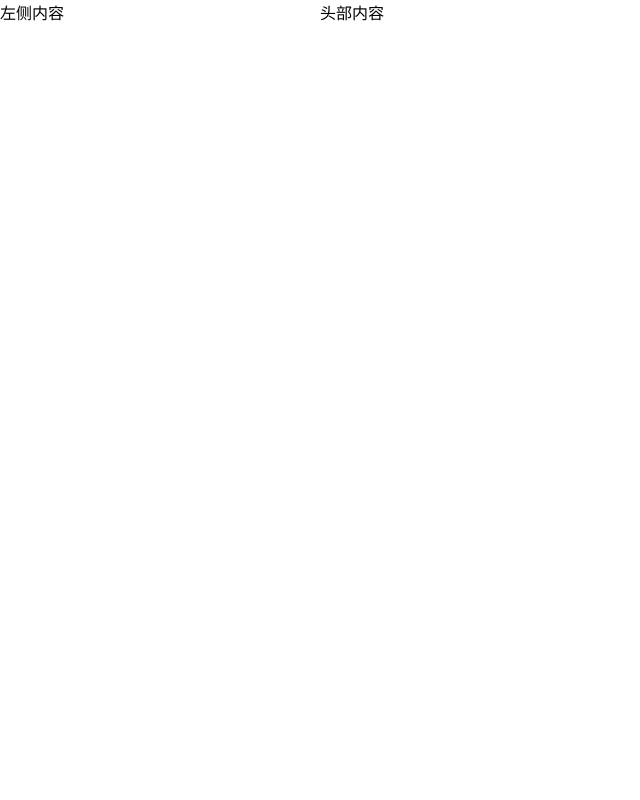
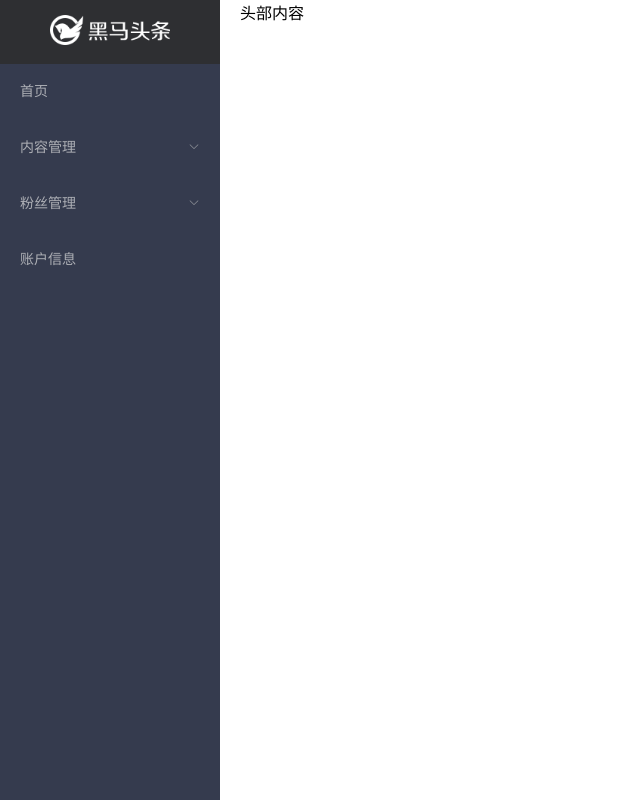
Before and after one commit to Ku-xiang/hmtt, a Vue app: page /#/home in a window 1280 px wide. Shown: the whole page, without its empty margins (0-640 px from the left). Built offline with nearby package versions, Linux system fonts and the light colour scheme.

Commit message:
黑马头条PC-主页模块-左侧导航菜单

```diff
--- a/src/views/home/index.vue
+++ b/src/views/home/index.vue
@@ -2,7 +2,33 @@
   <!-- 布局 -->
   <el-container>
     <!-- 左右布局 -->
-    <el-aside>左侧内容</el-aside>
+    <el-aside class="left" style="width:220px">
+      <div class="menu-title" style="">
+        <img src="../../assets/logo_admin.png" alt="">
+      </div>
+      <el-menu style="width:221px" background-color="#353b4e" text-color="#adafb5" active-text-color="#ffd04b">
+        <!-- 一级菜单 -->
+        <el-menu-item>首页</el-menu-item>
+        <!-- 二级菜单 -->
+        <el-submenu>
+          <template slot="title" >内容管理</template>
+          <el-menu-item>发布文章</el-menu-item>
+          <el-menu-item>内容列表</el-menu-item>
+          <el-menu-item>评论列表</el-menu-item>
+          <el-menu-item>素材管理</el-menu-item>
+        </el-submenu>
+        <!-- 二级菜单 -->
+          <el-submenu>
+          <template slot="title" >粉丝管理</template>
+          <el-menu-item>图文数据</el-menu-item>
+          <el-menu-item>粉丝概况</el-menu-item>
+          <el-menu-item>粉丝画像</el-menu-item>
+          <el-menu-item>粉丝列表</el-menu-item>
+        </el-submenu>
+        <!-- 一级菜单 -->
+        <el-menu-item>账户信息</el-menu-item>
+      </el-menu>
+    </el-aside>
     <!-- 大容器 -->
     <el-container>
       <el-header>头部内容</el-header>
@@ -13,7 +39,6 @@
     </el-container>
   </el-container>
 </template>
-
 <script>
 
 export default {
@@ -22,3 +47,22 @@
   }
 }
 </script>
+
+<style lang="less" scoped>
+.left{
+  width: 220px;
+  height: 100vh;
+  background-color: #353b4e;
+  overflow: hidden;
+   .menu-title{
+     width: 220px;
+    padding: 15px 0;
+    text-align: center;
+background-color:#2e2f32;
+    img {
+      height: 30px;
+  }
+}
+}
+
+</style>
```
